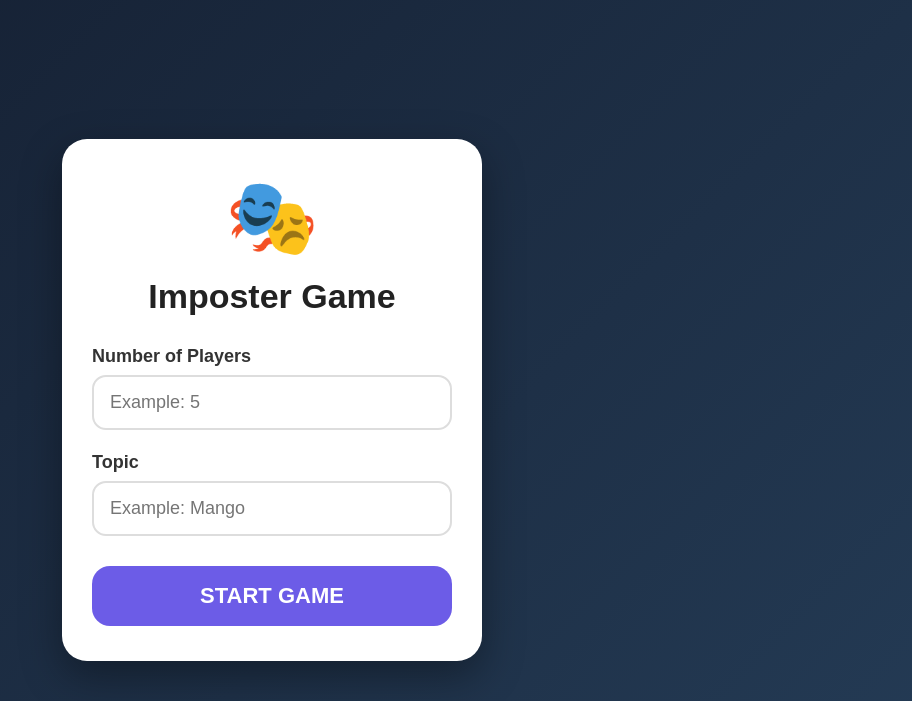
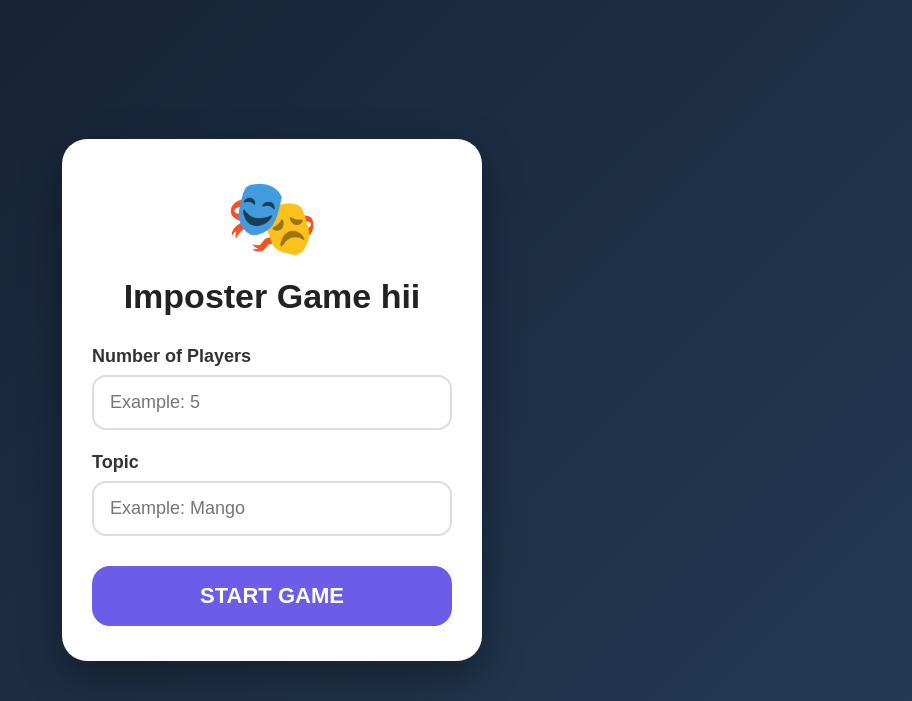
Before and after one commit to rsivaraman18/ImposterGame, a Flask app: page / in a window 1280 px wide. Shown: the top 701 px of the page, without its empty margins (368-1280 px from the left). Run offline with Flask 3, Linux system fonts and the light colour scheme.

Commit message:
Msg Updated

```diff
--- a/templates/index.html
+++ b/templates/index.html
@@ -25,7 +25,7 @@
 
 
 <h1>
-Imposter Game
+Imposter Game hii
 </h1>
 
 
```
